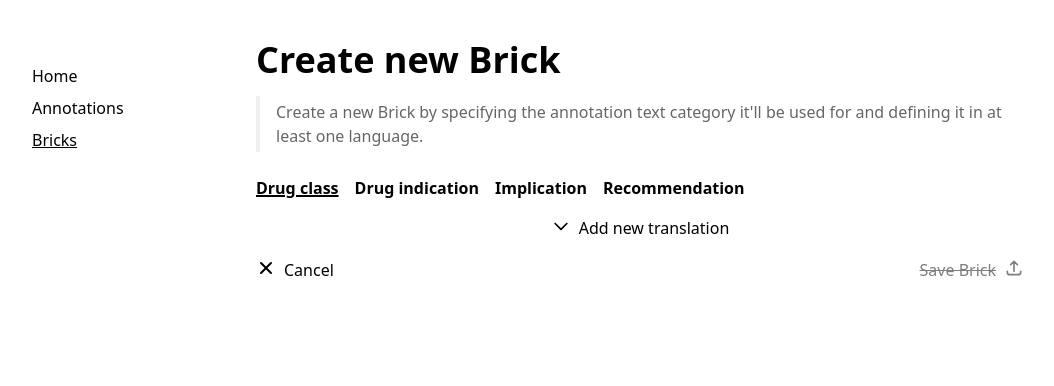
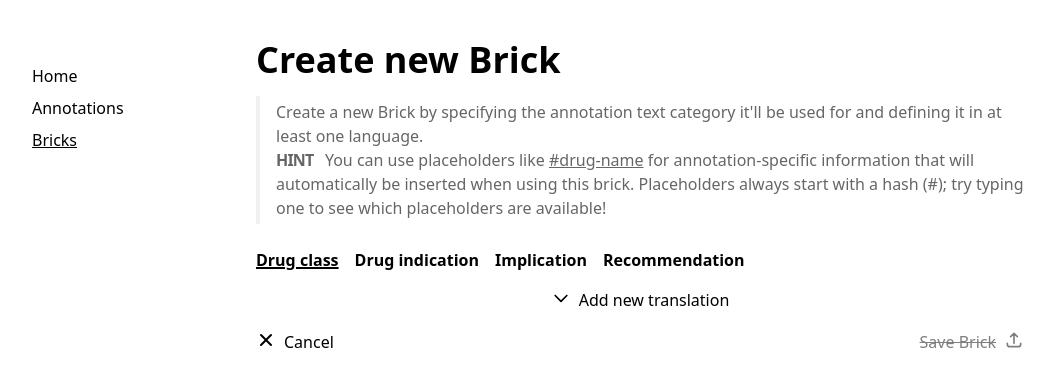
Before and after one commit to hpi-dhc/PharMe, a Next.js app in the folder annotation-interface/: page /bricks/new in a window 1280 px wide. Shown: the top 386 px of the page, without its empty margins (0-1054 px from the left). Built offline with nearby package versions, Linux system fonts and the light colour scheme.

Commit message:
docs(anni): explanation for placeholders

```diff
--- /dev/null
+++ b/annotation-interface/components/bricks/PlaceholderInfo.tsx
@@ -0,0 +1,12 @@
+const PlaceholderInfo = () => (
+    <p>
+        <span className="font-bold uppercase tracking-tighter mr-2">Hint </span>
+        You can use placeholders like{' '}
+        <span className="underline">#drug-name</span> for annotation-specific
+        information that will automatically be inserted when using this brick.
+        Placeholders always start with a hash (#); try typing one to see which
+        placeholders are available!
+    </p>
+);
+
+export default PlaceholderInfo;
--- a/annotation-interface/pages/bricks/[id].tsx
+++ b/annotation-interface/pages/bricks/[id].tsx
@@ -7,6 +7,7 @@ import {
 import { BrickUsage, brickUsages } from '../../common/constants';
 import { useMountEffect } from '../../common/react-helpers';
 import BrickForm from '../../components/bricks/BrickForm';
+import PlaceholderInfo from '../../components/bricks/PlaceholderInfo';
 import FilterTabs from '../../components/common/FilterTabs';
 import PageHeading from '../../components/common/PageHeading';
 import {
@@ -33,9 +34,12 @@ const EditBrick = ({
     return (
         <>
             <PageHeading title="Edit Brick">
-                View your Brick or edit it by changing its usage category, its
-                different translations or by deleting it. Hit cancel below to
-                exit without making any changes.
+                <p>
+                    View your Brick or edit it by changing its usage category,
+                    its different translations or by deleting it. Hit cancel
+                    below to exit without making any changes.
+                </p>
+                <PlaceholderInfo />
             </PageHeading>
             <FilterTabs
                 titles={[...brickUsages]}
--- a/annotation-interface/pages/bricks/new.tsx
+++ b/annotation-interface/pages/bricks/new.tsx
@@ -1,6 +1,7 @@
 import { BrickUsage, brickUsages } from '../../common/constants';
 import { useMountEffect } from '../../common/react-helpers';
 import BrickForm from '../../components/bricks/BrickForm';
+import PlaceholderInfo from '../../components/bricks/PlaceholderInfo';
 import FilterTabs from '../../components/common/FilterTabs';
 import PageHeading from '../../components/common/PageHeading';
 import {
@@ -23,8 +24,12 @@ const NewBrick = () => {
     return (
         <>
             <PageHeading title="Create new Brick">
-                Create a new Brick by specifying the annotation text category
-                it&apos;ll be used for and defining it in at least one language.
+                <p>
+                    Create a new Brick by specifying the annotation text
+                    category it&apos;ll be used for and defining it in at least
+                    one language.
+                </p>
+                <PlaceholderInfo />
             </PageHeading>
             <FilterTabs
                 titles={[...brickUsages]}
```
